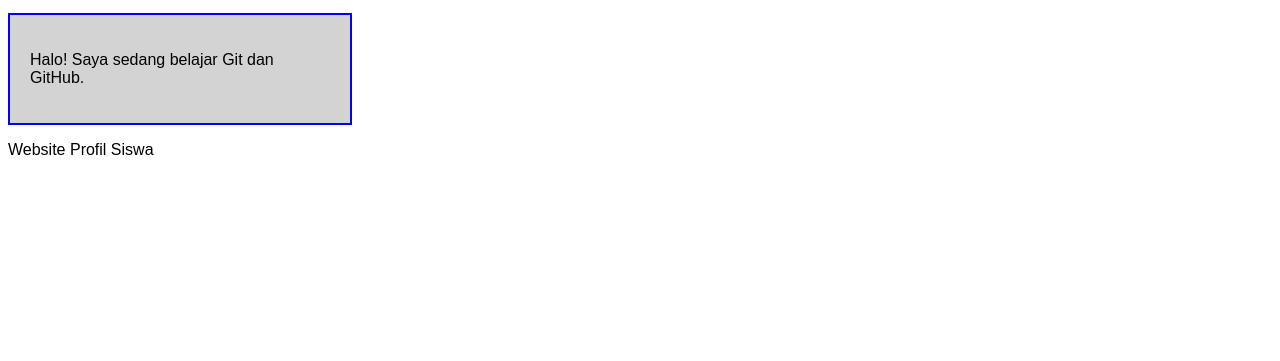
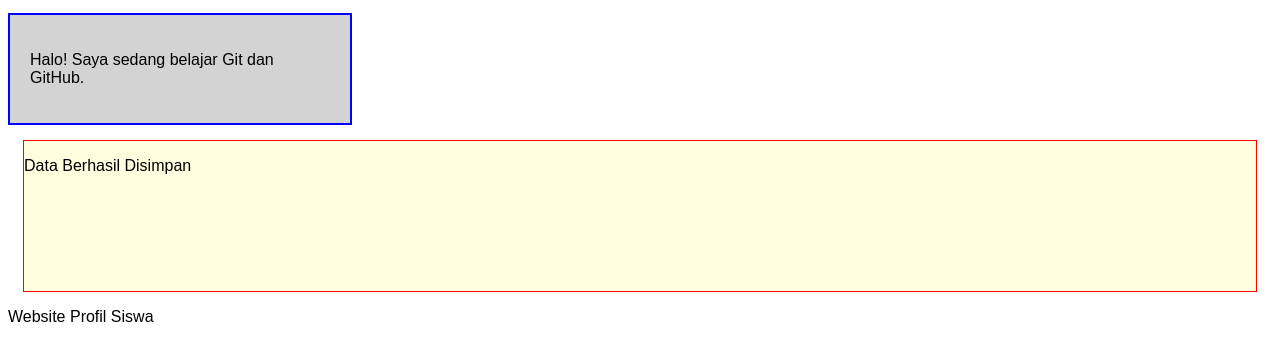
Before and after one commit to pirarorrr/iniBarengSyifa, a plain HTML site: page index.html in a window 1280 px wide. Shown: the part 101-462 px from the top of the page. Drawn offline with Linux system fonts and the light colour scheme.

Commit message:
Perbarui desain warna

```diff
--- a/index.html
+++ b/index.html
@@ -20,6 +20,14 @@
       <p>Halo! Saya sedang belajar Git dan GitHub.</p>
     </div>
 
+    <main>
+      <article>
+        <div id="kotak-pesan">
+          <p id="pesanStatus">Sedang Memuat...</p>
+        </div>
+      </article>
+    </main>
+
     <footer>
       <p>Website Profil Siswa</p>
     </footer>
@@ -27,5 +35,9 @@
     <script>
       document.getElementById("judulUtama").innerHTML = "Selamat Datang Siswa";
     </script>
+
+    <script>
+      document.getElementById("pesanStatus").textContent = "Data Berhasil Disimpan";
+    </script>
   </body>
 </html>
--- a/style.css
+++ b/style.css
@@ -8,3 +8,10 @@ body {
     padding: 20px;
     border: solid 2px blue;
 }
+
+#kotak-pesan {
+    height: 150px;
+    background-color: lightyellow;
+    margin: 15px;
+    border: solid 1px red;
+}
```
